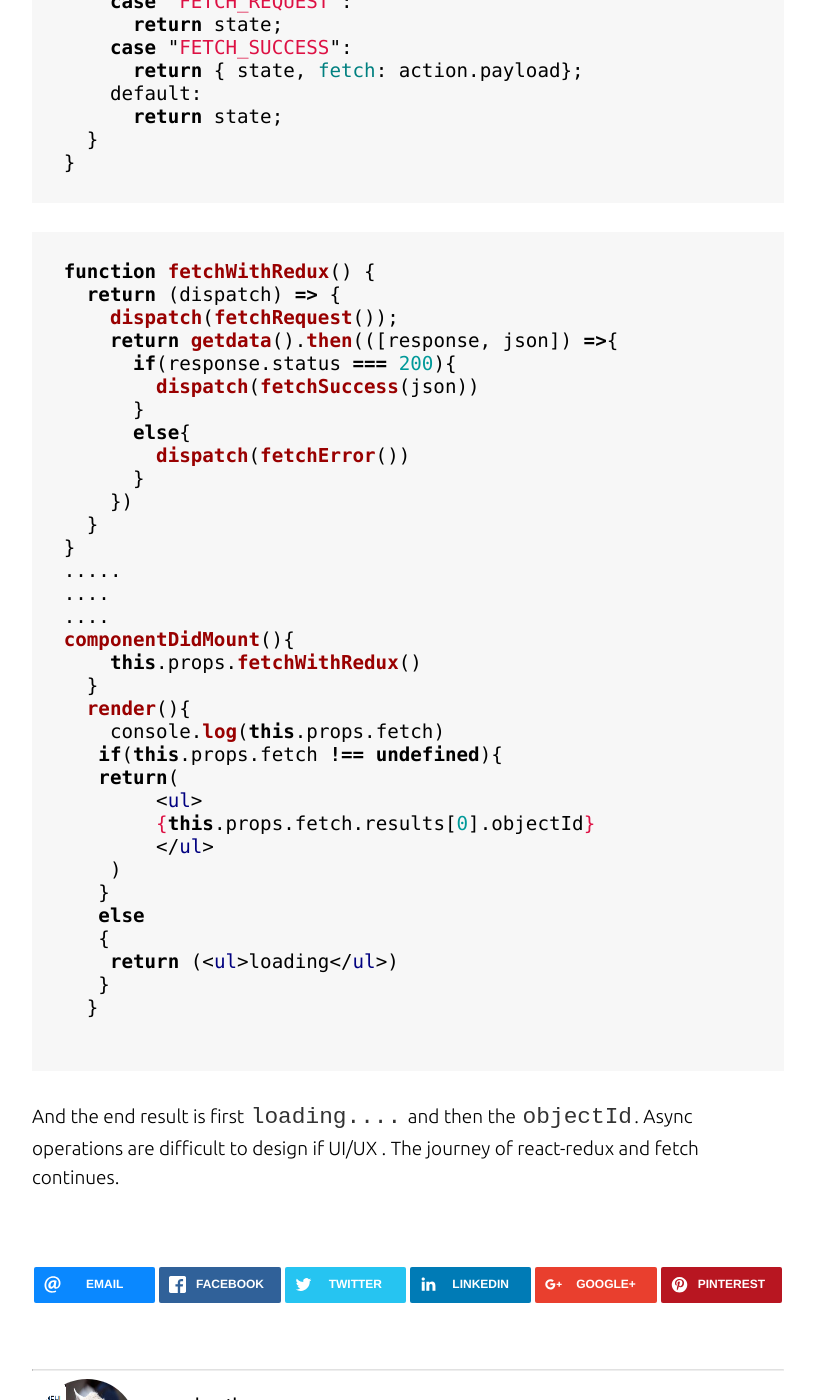
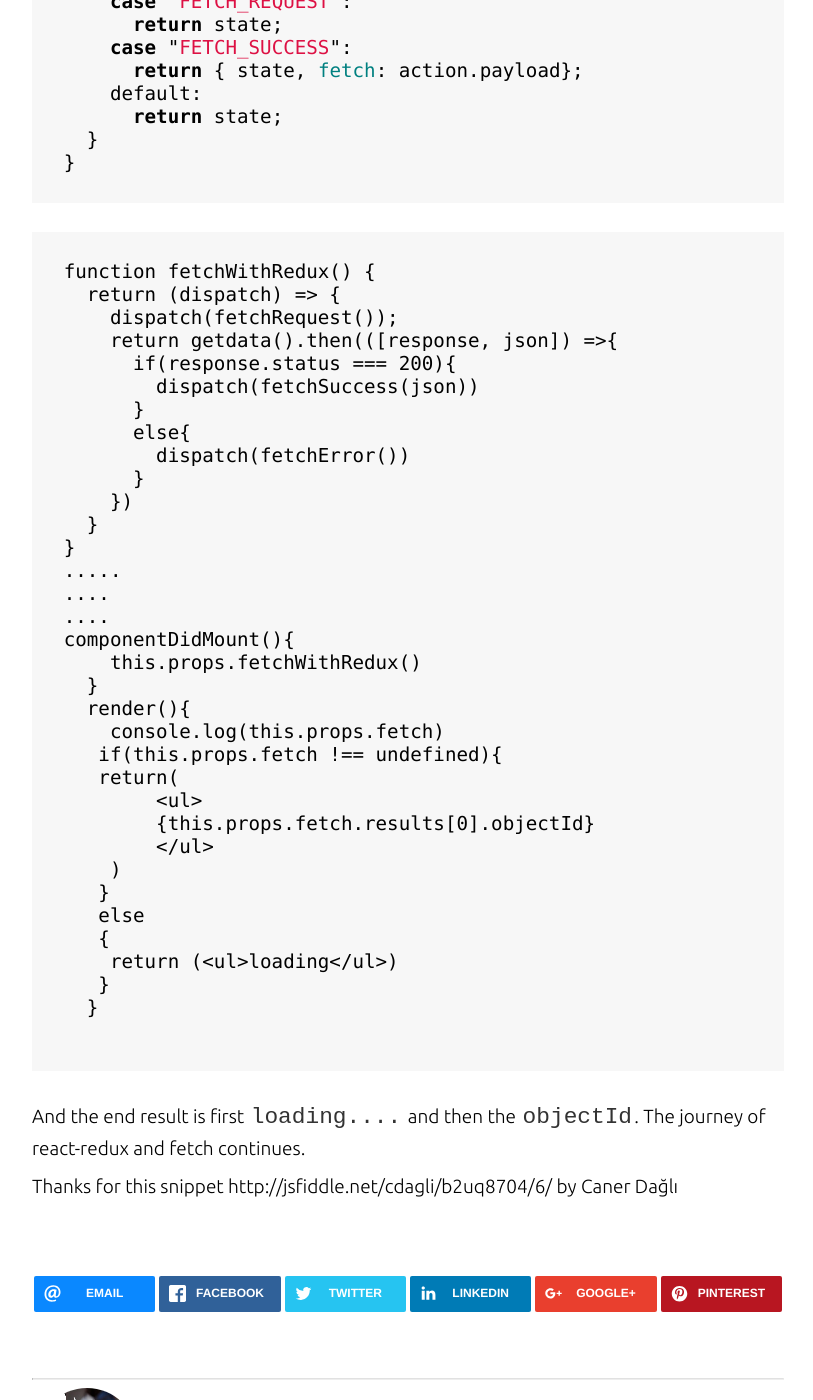
Before and after one commit to cymtrick/lol, a Jekyll site: the page built from _posts/2017-09-27-React-Redux-And-Fetch-=-Awesome.md, in a window 1280 px wide and 1400 px high, scrolled down 2046 px. Shown: the whole window, without its empty margins (232-1045 px from the left). Built offline with Jekyll 4.4.1, drawn with Linux system fonts in a browser that asks for light colours; nearby versions of some CDN libraries.

Commit message:
Update 2017-09-27-React-Redux-And-Fetch-=-Awesome.md

```diff
--- a/_posts/2017-09-27-React-Redux-And-Fetch-=-Awesome.md
+++ b/_posts/2017-09-27-React-Redux-And-Fetch-=-Awesome.md
@@ -86,7 +86,7 @@ const reducer = (state = {}, action) => {
 {% endhighlight %}
 
 
-{% highlight jsx %}
+{% highlight babel %}
 function fetchWithRedux() {
   return (dispatch) => {
     dispatch(fetchRequest());
@@ -123,5 +123,7 @@ componentDidMount(){
   {% endhighlight %}
 
 
-  And the end result is first `loading....` and then the `objectId`. Async operations are difficult to design if UI/UX .
+  And the end result is first `loading....` and then the `objectId`.
   The journey of react-redux and fetch continues.
+
+  Thanks for this snippet http://jsfiddle.net/cdagli/b2uq8704/6/ by Caner Dağlı
```
